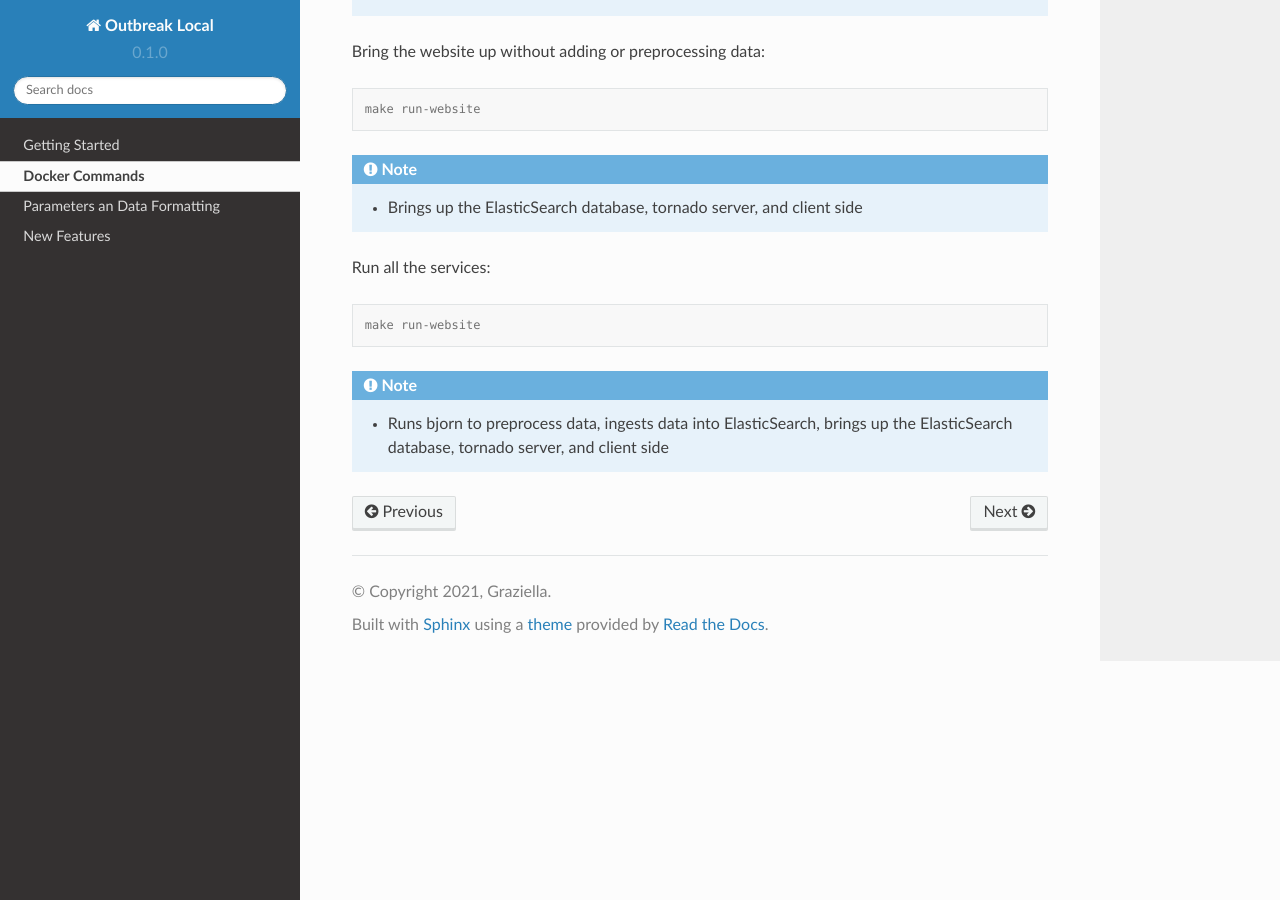
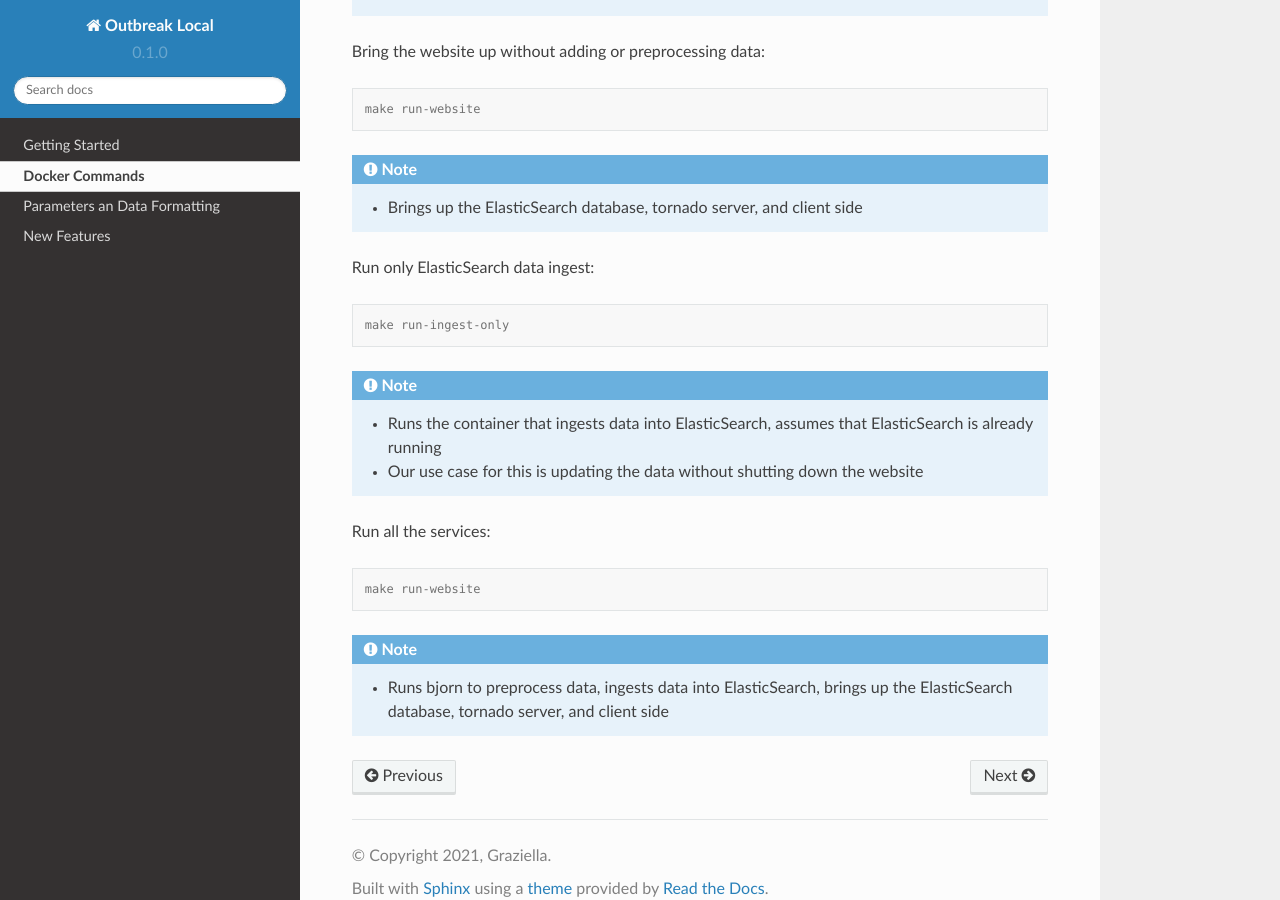
Before and after one commit to andersen-lab/outbreak-local-documentation, a Sphinx documentation site: the page built from docs/source/docker-commands.rst, in a window 1280 px wide and 900 px high, scrolled down 1103 px. Built offline with Sphinx 7.4.7 and the Read the Docs theme 2.0.0, drawn with Linux system fonts in a browser that asks for light colours.

Commit message:
adding command

```diff
--- a/docs/source/docker-commands.rst
+++ b/docs/source/docker-commands.rst
@@ -52,6 +52,18 @@ Bring the website up without adding or preprocessing data:
 
     * Brings up the ElasticSearch database, tornado server, and client side
 
+Run only ElasticSearch data ingest:
+
+.. code-block:: console
+
+    make run-ingest-only
+
+.. note::
+
+    * Runs the container that ingests data into ElasticSearch, assumes that ElasticSearch is already running
+    * Our use case for this is updating the data without shutting down the website
+
+
 Run all the services:
 
 .. code-block:: console
```
